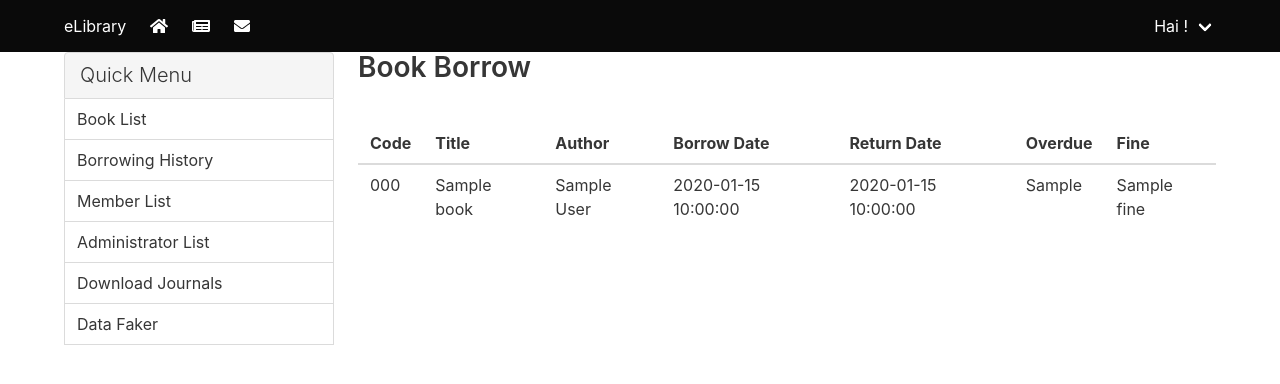
After one commit to chez14/tugas-pbw, a PHP site: template views/book_borrow.php in a window 1280 px wide. The commit adds this page. Shown: the top 384 px of the page. Run offline with PHP 8.4, Linux system fonts and the light colour scheme; the template is opened without the code that fills it: most values are stand-ins (such as "Sample title", 1, 10 or a date in 2020); data that the repository does not hold is empty; some libraries are stand-ins or nearby versions.

Commit message:
add journals link and sidebar link for admin

```diff
--- a/views/_part/sidebar.php
+++ b/views/_part/sidebar.php
@@ -6,14 +6,22 @@
         <a class="panel-block<?= $active_link=="book-list"?" is-active": "" ?>" href="/books">
             Book List
         </a>
-        <a class="panel-block<?= $active_link=="book-borrow"?" is-active": "" ?>" href="/borrows">
+        <a class="panel-block<?= $active_link=="book-borrow"?" is-active": "" ?>" href="/books/borrow">
             Borrowing History
         </a>
-        <a class="panel-block<?= $active_link=="journal"?" is-active": "" ?>" href="/journal">
+        <?php if(\Model\User::fetch_user()['is_admin']): ?>
+        <a class="panel-block<?= $active_link=="member"?" is-active": "" ?>" href="/admin/list_member">
+            Member List
+        </a>
+        <a class="panel-block<?= $active_link=="adminstator"?" is-active": "" ?>" href="/admin/list_admin">
+            Administrator List
+        </a>
+        <?php endif; ?>
+        <a class="panel-block<?= $active_link=="journal"?" is-active": "" ?>" href="/journals">
             Download Journals
         </a>
         <?php if(\Model\User::fetch_user()['is_admin']): ?>
-        <a class="panel-block<?= $active_link=="journal"?" is-active": "" ?>" href="/admin/faker">
+        <a class="panel-block<?= $active_link=="faker"?" is-active": "" ?>" href="/admin/faker">
             Data Faker
         </a>
         <?php endif; ?>
--- /dev/null
+++ b/views/book_borrow.php
@@ -0,0 +1,53 @@
+<!DOCTYPE html>
+<html lang="en">
+<head>
+    <meta charset="UTF-8">
+    <meta name="viewport" content="width=device-width, initial-scale=1.0">
+    <meta http-equiv="X-UA-Compatible" content="ie=edge">
+    <?= $this->include("_part/header.php"); ?>
+</head>
+<body>
+    <?= $this->include("_part/navbar.php", ['active_link'=>'book-borrow']); ?>
+    <div class="container">
+        <div class="columns">
+            <?= $this->include("_part/sidebar.php"); ?>
+
+            <div class="column content">
+                <div class="columns">
+                    <div class="column">
+                        <h2 class="is-title">Book Borrow</h2>
+                    </div>
+                </div>
+                <table class="table is-striped">
+                    <thead>
+                        <tr>
+                            <th>Code</th>
+                            <th>Title</th>
+                            <th>Author</th>
+                            <th>Borrow Date</th>
+                            <th>Return Date</th>
+                            <th>Overdue</th>
+                            <th>Fine</th>
+                        </tr>
+                    </thead>
+                    <tbody>
+                        <?php foreach($books as $book): ?>
+                        <tr>
+                            <td><?= $book['code'] ?></td>
+                            <td><?= $book['title'] ?></td>
+                            <td><?= $book['author'] ?></td>
+                            <td><?= $book['tanggal_pinjam'] ?></td>
+                            <td><?= $book['tanggal_kembali'] ?></td>
+                            <td><?= $book['x_overdue']>0?$book['x_overdue']:0 ?></td>
+                            <td><?= $book['fine']>0?$book['fine']:0 ?></td>
+                        </tr>
+                        <?php endforeach; ?>
+                    </tbody>
+                </table>
+            </div>
+        </div>
+    </div>
+
+    <?= $this->include("_part/footer.php"); ?>
+</body>
+</html>
```
Also changed, not shown: controller/books.php (+19 -1 lines), controller/journals.php (added, +30 -0 lines), views/book_list.php (+7 -1 lines), views/journals.php (added, +38 -0 lines), 3 other files.
